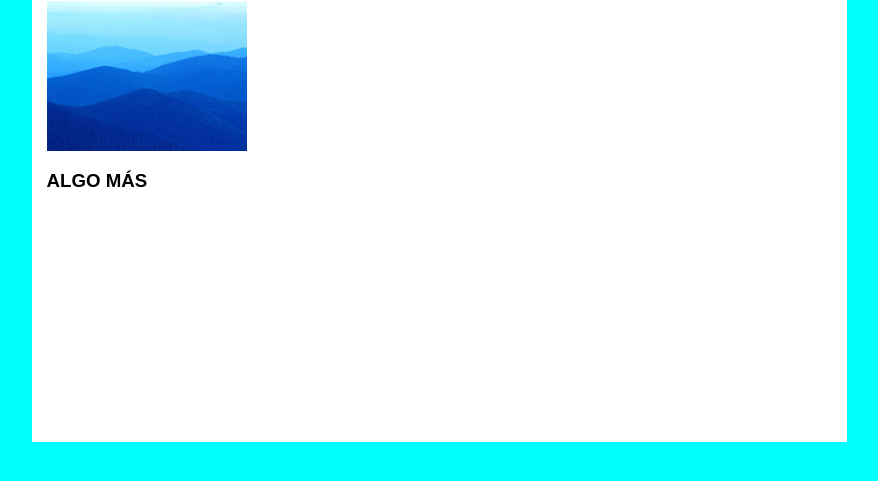
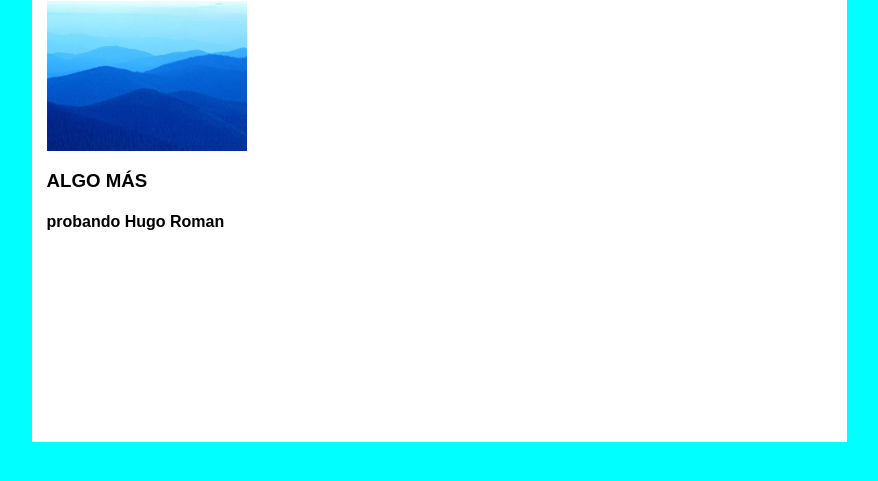
Before and after one commit to hugo-roman/Prueba, a plain HTML site: page Ejercicio_mi_CV/sitioweb SOLUCION_OK - PRUEBA/index.html in a window 1280 px wide. Shown: the part 105-586 px from the top of the page, without its empty margins (201-1079 px from the left). Drawn offline with Linux system fonts and the light colour scheme.

Commit message:
Update index.html
probando hugoroman 1

```diff
--- a/Ejercicio_mi_CV/sitioweb SOLUCION_OK - PRUEBA/index.html
+++ b/Ejercicio_mi_CV/sitioweb SOLUCION_OK - PRUEBA/index.html
@@ -19,6 +19,7 @@
     <h1>PORTADA</h1>
     <img src="imagenes/imagen01.jpg"/>
     <h3>ALGO MÁS</h3>
+    <h4>probando Hugo Roman</h4>
 </div>
 
 </body>
```
